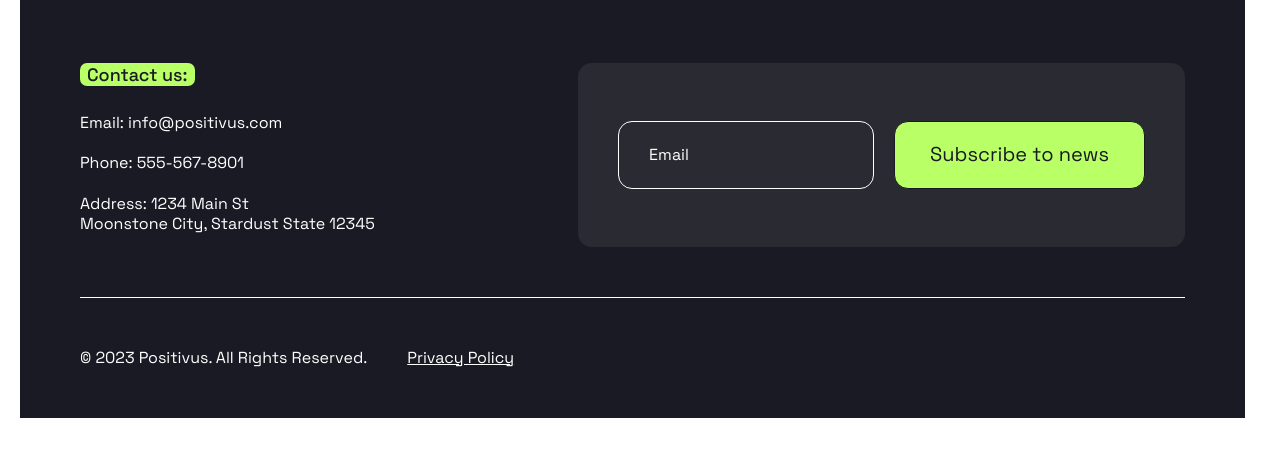
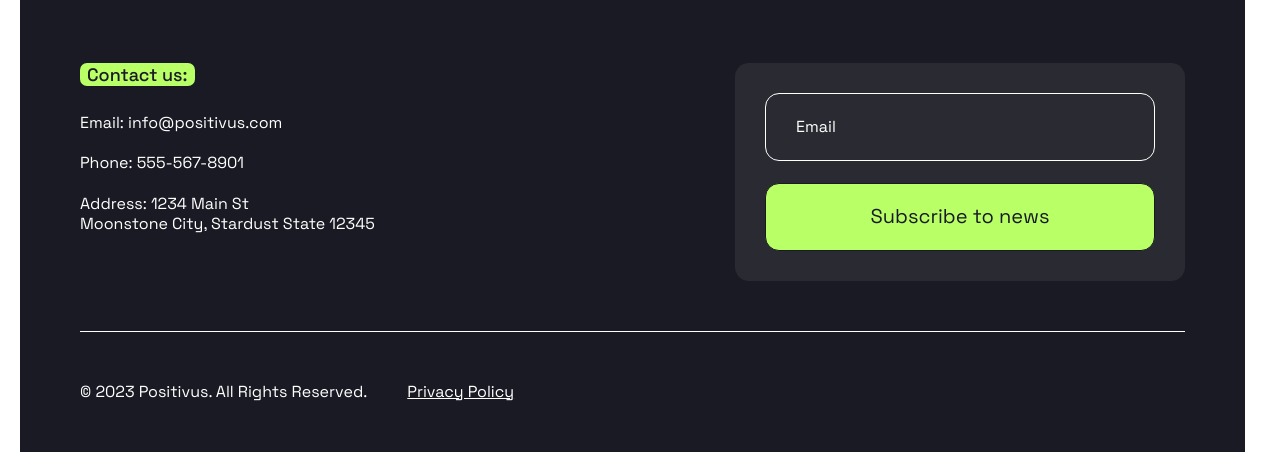
Before and after one commit to serjml/sass-html-positivus, a website: page index.html in a window 1280 px wide. Shown: the part 7470-7922 px from the top of the page. Before the commit the page ends 7888 px from the top, so only its background shows below. Drawn offline with Linux system fonts and the light colour scheme.

Commit message:
feat: add footer adaprive styles & finish project

```diff
--- a/styles/blocks/_footer.scss
+++ b/styles/blocks/_footer.scss
@@ -1,11 +1,26 @@
 @use '../helpers/' as *;
 
 .footer {
+  @include mobile {
+    padding-inline: 0;
+  }
+
   &__inner {
     padding: 55px 60px 50px;
     color: var(--color-light);
     background-color: var(--color-dark);
-    border-radius: var(--border-radius-large) var(--border-radius-large) 0 0;
+
+    @include mobile-above {
+      border-radius: var(--border-radius-large) var(--border-radius-large) 0 0;
+    }
+
+    @include mobile {
+      display: flex;
+      flex-direction: column;
+      align-items: center;
+      row-gap: 37px;
+      padding: 50px var(--container-padding-x) 30px;
+    }
   }
 
   &__navigation {
@@ -13,6 +28,16 @@
     justify-content: space-between;
     align-items: center;
     column-gap: 30px;
+
+    @include tablet {
+      flex-direction: column;
+      align-items: center;
+      row-gap: 37px;
+    }
+
+    @include mobile {
+      display: contents;
+    }
 
     &:not(:last-child) {
       margin-bottom: 66px;
@@ -24,6 +49,11 @@
       display: flex;
       align-items: center;
       column-gap: 40px;
+
+      @include mobile {
+        flex-direction: column;
+        row-gap: 15px;
+      }
     }
 
     &-link {
@@ -38,15 +68,33 @@
     }
   }
 
+  &__soc1als {
+    @include mobile {
+      order: 1;
+    }
+  }
+
   &__body {
     display: flex;
     justify-content: space-between;
     column-gap: 50px;
 
-    &:not(:last-child) {
-      padding-bottom: 50px;
-      margin-bottom: 50px;
-      border-bottom: 1px solid currentColor;
+    @include mobile-above {
+      &:not(:last-child) {
+        padding-bottom: 50px;
+        margin-bottom: 50px;
+        border-bottom: 1px solid currentColor;
+      }
+    }
+
+    @include mobile {
+      flex-direction: column;
+      align-items: center;
+      row-gap: inherit;
+    }
+
+    @include mobile-s {
+      width: 100%;
     }
   }
 
@@ -55,6 +103,11 @@
     flex-direction: column;
     align-items: start;
     row-gap: 27px;
+
+    @include mobile {
+      align-items: center;
+      text-align: center;
+    }
 
     &-title {
       color: var(--color-dark);
@@ -78,6 +131,16 @@
   &__extra {
     display: flex;
     column-gap: 40px;
+
+    @include mobile {
+      order: 2;
+      flex-direction: column;
+      align-items: center;
+      row-gap: 15px;
+      width: 100%;
+      padding-top: 37px;
+      border-top: 1px solid currentColor;
+    }
   }
 
   &__privicy-policy-link {
--- a/styles/blocks/_subscribe-form.scss
+++ b/styles/blocks/_subscribe-form.scss
@@ -6,4 +6,12 @@
   padding: 58px 40px;
   background-color: var(--color-dark-alt);
   border-radius: var(--border-radius);
+
+  @include desktop {
+    flex-direction: column;
+    row-gap: 22px;
+    padding: 30px;
+    width: 100%;
+    max-width: 450px;
+  }
 }
```
Also changed, not shown: styles/styles.css, 1 other file.
